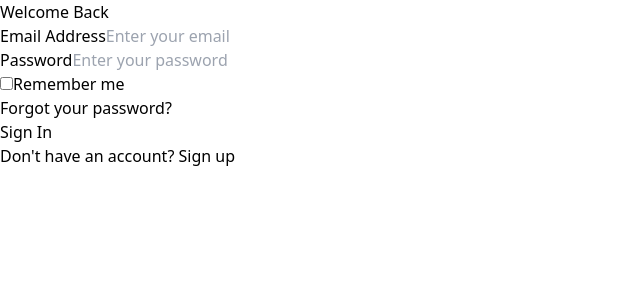
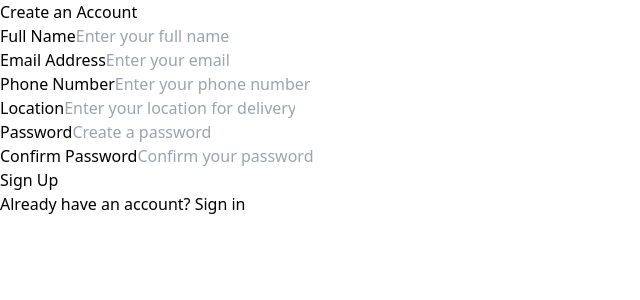
Before and after one commit to imraac/GROUP-11, a React (Vite) app: page / in a window 1280 px wide. Shown: the top 300 px of the page, without its empty margins (0-640 px from the left). Built offline with nearby package versions, Linux system fonts and the light colour scheme.

Commit message:
routes added

```diff
--- a/package.json
+++ b/package.json
@@ -13,7 +13,8 @@
     "bootstrap": "^5.3.3",
     "react": "^18.3.1",
     "react-bootstrap": "^2.10.4",
-    "react-dom": "^18.3.1"
+    "react-dom": "^18.3.1",
+    "react-router-dom": "^6.24.1"
   },
   "devDependencies": {
     "@types/react": "^18.3.3",
--- a/src/App.jsx
+++ b/src/App.jsx
@@ -1,13 +1,23 @@
 import React from 'react';
+import { BrowserRouter as Router, Route, Switch } from 'react-router-dom';
 import Login from './components/Login';
-
+import Register from './components/Register';
 
 function App() {
   return (
-    <div>
-      <Login/>
-
-    </div>
+    <Router>
+      <Switch>
+        <Route path="/login">
+          <Login />
+        </Route>
+        <Route path="/register">
+          <Register />
+        </Route>
+        <Route path="/">
+          <Register />
+        </Route>
+      </Switch>
+    </Router>
   );
 }
 
```
Also changed, not shown: 1 other file (tests, documents, lock files or other folders).
